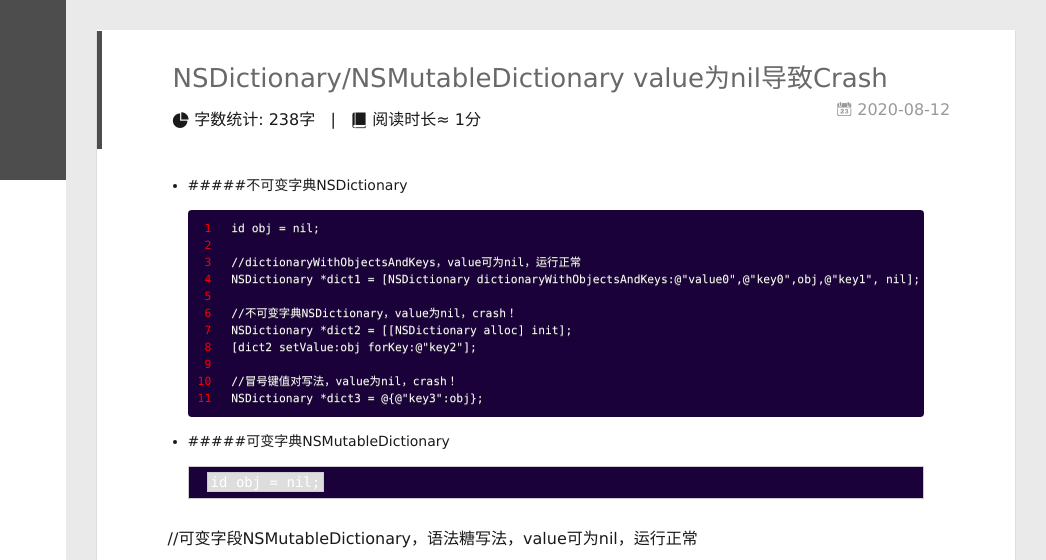
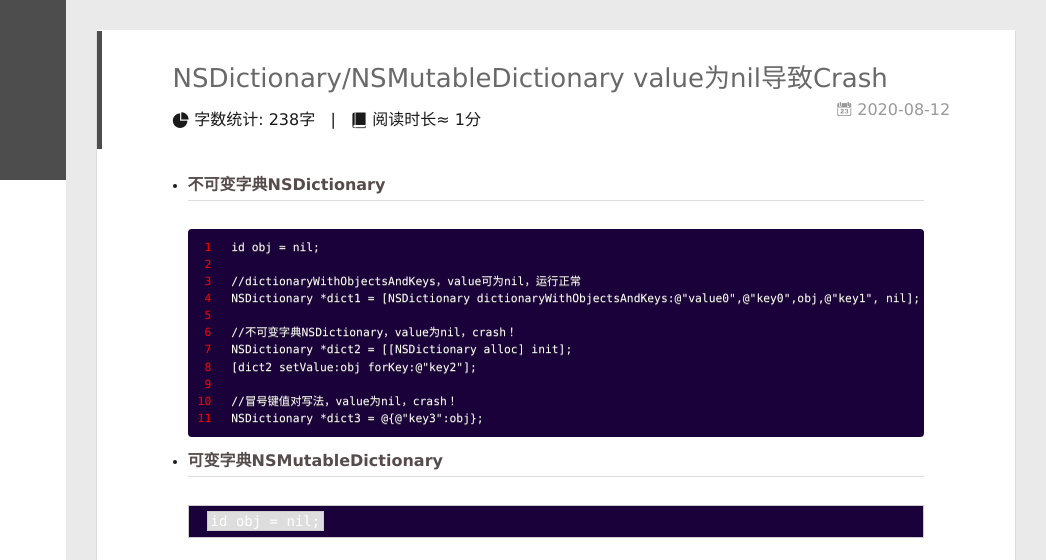
Before and after one commit to konary/github.io, a plain HTML site: page 2020/08/12/第一篇文章/index.html in a window 1280 px wide. Shown: the top 560 px of the page, 234-1280 px from the left. Drawn offline with Linux system fonts and the light colour scheme; some packages are replaced by stand-ins of ours; no server answers; a script that the page names is missing.

Commit message:
Site updated: 2020-08-12 22:57:24

```diff
--- a/2020/08/12/第一篇文章/index.html
+++ b/2020/08/12/第一篇文章/index.html
@@ -10,15 +10,15 @@
   <meta name="generator" content="hexo-theme-yilia-plus">
   <meta name="viewport" content="width=device-width, initial-scale=1, maximum-scale=1">
 
-  <meta name="description" content="#####不可变字典NSDictionary1234567891011id obj &#x3D; nil;    &#x2F;&#x2F;dictionaryWithObjectsAndKeys，value可为nil，运行正常NSDictionary *dict1 &#x3D; [NSDictionary dictionaryWithObjectsAndKeys:@&quot;value0&amp;qu">
+  <meta name="description" content="不可变字典NSDictionary1234567891011id obj &#x3D; nil;    &#x2F;&#x2F;dictionaryWithObjectsAndKeys，value可为nil，运行正常NSDictionary *dict1 &#x3D; [NSDictionary dictionaryWithObjectsAndKeys:@&quot;value0&quot;,@">
 <meta property="og:type" content="article">
 <meta property="og:title" content="NSDictionary&#x2F;NSMutableDictionary value为nil导致Crash">
 <meta property="og:url" content="http://superlaing.com/2020/08/12/%E7%AC%AC%E4%B8%80%E7%AF%87%E6%96%87%E7%AB%A0/index.html">
 <meta property="og:site_name" content="superlaing.com">
-<meta property="og:description" content="#####不可变字典NSDictionary1234567891011id obj &#x3D; nil;    &#x2F;&#x2F;dictionaryWithObjectsAndKeys，value可为nil，运行正常NSDictionary *dict1 &#x3D; [NSDictionary dictionaryWithObjectsAndKeys:@&quot;value0&amp;qu">
+<meta property="og:description" content="不可变字典NSDictionary1234567891011id obj &#x3D; nil;    &#x2F;&#x2F;dictionaryWithObjectsAndKeys，value可为nil，运行正常NSDictionary *dict1 &#x3D; [NSDictionary dictionaryWithObjectsAndKeys:@&quot;value0&quot;,@">
 <meta property="og:locale" content="en_US">
 <meta property="article:published_time" content="2020-08-12T10:14:46.335Z">
-<meta property="article:modified_time" content="2020-08-12T14:52:03.769Z">
+<meta property="article:modified_time" content="2020-08-12T14:57:17.106Z">
 <meta property="article:author" content="Superlaing">
 <meta name="twitter:card" content="summary">
 
@@ -229,8 +229,8 @@
   <div class="article-entry" itemprop="articleBody">
 
     <ul>
-<li>#####不可变字典NSDictionary<figure class="highlight plain"><table><tr><td class="gutter"><pre><span class="line">1</span><br><span class="line">2</span><br><span class="line">3</span><br><span class="line">4</span><br><span class="line">5</span><br><span class="line">6</span><br><span class="line">7</span><br><span class="line">8</span><br><span class="line">9</span><br><span class="line">10</span><br><span class="line">11</span><br></pre></td><td class="code"><pre><span class="line">id obj &#x3D; nil;</span><br><span class="line">    </span><br><span class="line">&#x2F;&#x2F;dictionaryWithObjectsAndKeys，value可为nil，运行正常</span><br><span class="line">NSDictionary *dict1 &#x3D; [NSDictionary dictionaryWithObjectsAndKeys:@&quot;value0&quot;,@&quot;key0&quot;,obj,@&quot;key1&quot;, nil];</span><br><span class="line"></span><br><span class="line">&#x2F;&#x2F;不可变字典NSDictionary，value为nil，crash！</span><br><span class="line">NSDictionary *dict2 &#x3D; [[NSDictionary alloc] init];</span><br><span class="line">[dict2 setValue:obj forKey:@&quot;key2&quot;];</span><br><span class="line"></span><br><span class="line">&#x2F;&#x2F;冒号键值对写法，value为nil，crash！</span><br><span class="line">NSDictionary *dict3 &#x3D; @&#123;@&quot;key3&quot;:obj&#125;;</span><br></pre></td></tr></table></figure></li>
-<li>#####可变字典NSMutableDictionary<pre><code>id obj = nil;
+<li><h5 id="不可变字典NSDictionary"><a href="#不可变字典NSDictionary" class="headerlink" title="不可变字典NSDictionary"></a>不可变字典NSDictionary</h5><figure class="highlight plain"><table><tr><td class="gutter"><pre><span class="line">1</span><br><span class="line">2</span><br><span class="line">3</span><br><span class="line">4</span><br><span class="line">5</span><br><span class="line">6</span><br><span class="line">7</span><br><span class="line">8</span><br><span class="line">9</span><br><span class="line">10</span><br><span class="line">11</span><br></pre></td><td class="code"><pre><span class="line">id obj &#x3D; nil;</span><br><span class="line">    </span><br><span class="line">&#x2F;&#x2F;dictionaryWithObjectsAndKeys，value可为nil，运行正常</span><br><span class="line">NSDictionary *dict1 &#x3D; [NSDictionary dictionaryWithObjectsAndKeys:@&quot;value0&quot;,@&quot;key0&quot;,obj,@&quot;key1&quot;, nil];</span><br><span class="line"></span><br><span class="line">&#x2F;&#x2F;不可变字典NSDictionary，value为nil，crash！</span><br><span class="line">NSDictionary *dict2 &#x3D; [[NSDictionary alloc] init];</span><br><span class="line">[dict2 setValue:obj forKey:@&quot;key2&quot;];</span><br><span class="line"></span><br><span class="line">&#x2F;&#x2F;冒号键值对写法，value为nil，crash！</span><br><span class="line">NSDictionary *dict3 &#x3D; @&#123;@&quot;key3&quot;:obj&#125;;</span><br></pre></td></tr></table></figure></li>
+<li><h5 id="可变字典NSMutableDictionary"><a href="#可变字典NSMutableDictionary" class="headerlink" title="可变字典NSMutableDictionary"></a>可变字典NSMutableDictionary</h5><pre><code>id obj = nil;
 </code></pre>
 </li>
 </ul>
@@ -239,12 +239,12 @@
 <p>//setObject，value为nil，crash<br>NSMutableDictionary *dict6 = [[NSMutableDictionary alloc] init];<br>[dict6 setObject:obj forKey:@”key6”];  </p>
 <pre><code>---
 总结：
-**`1. NSDictionary，推荐使用dictionaryWithObjectsAndKeys；`**
-**`2. NSMutableDictionary，推荐使用语法糖写法或setValue；`**
-**`3. setObject: forKey:是NSMutableDictionary的特有方法；`**
-**`4. setObject: forKey，value不可为nil；key为Id类型；`**
-**`5. setValue: forKey，value可为nil，key必须为NSString；`**
-&gt;[setValue和setObject的区别](https://www.jianshu.com/p/8257e0eeb71e)
+** `1. NSDictionary，推荐使用dictionaryWithObjectsAndKeys；` **
+** `2. NSMutableDictionary，推荐使用语法糖写法或setValue；` **
+** `3. setObject: forKey:是NSMutableDictionary的特有方法；` **
+** `4. setObject: forKey，value不可为nil；key为Id类型；` **
+** `5. setValue: forKey，value可为nil，key必须为NSString；` **
+&gt; [setValue和setObject的区别](https://www.jianshu.com/p/8257e0eeb71e)
 </code></pre>
 
 
```
Also changed, not shown: index.html (+8 -8 lines).
